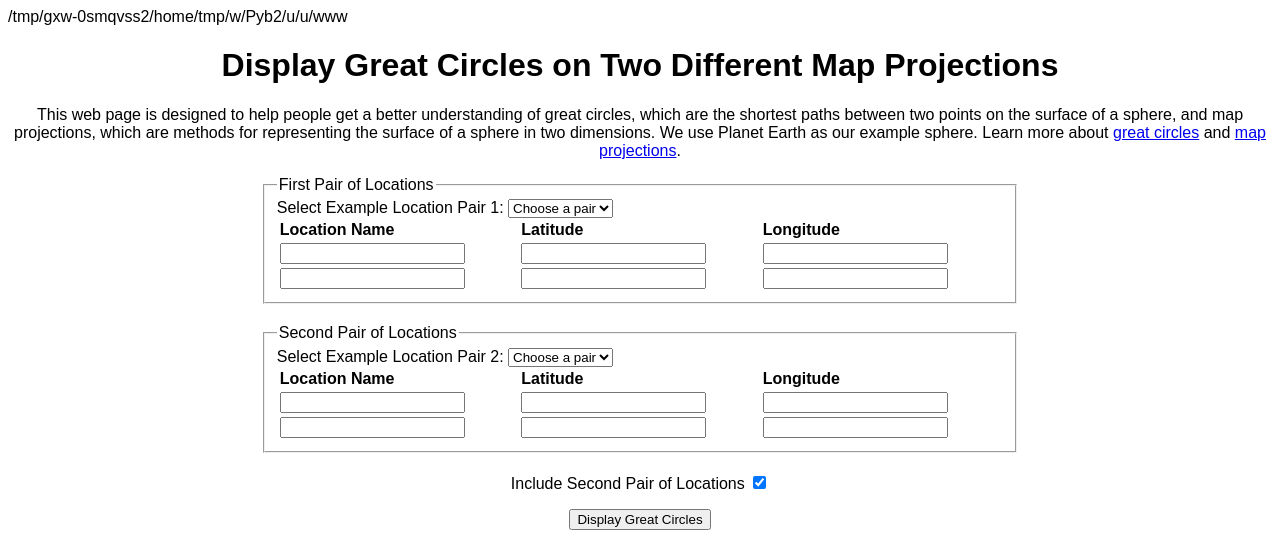
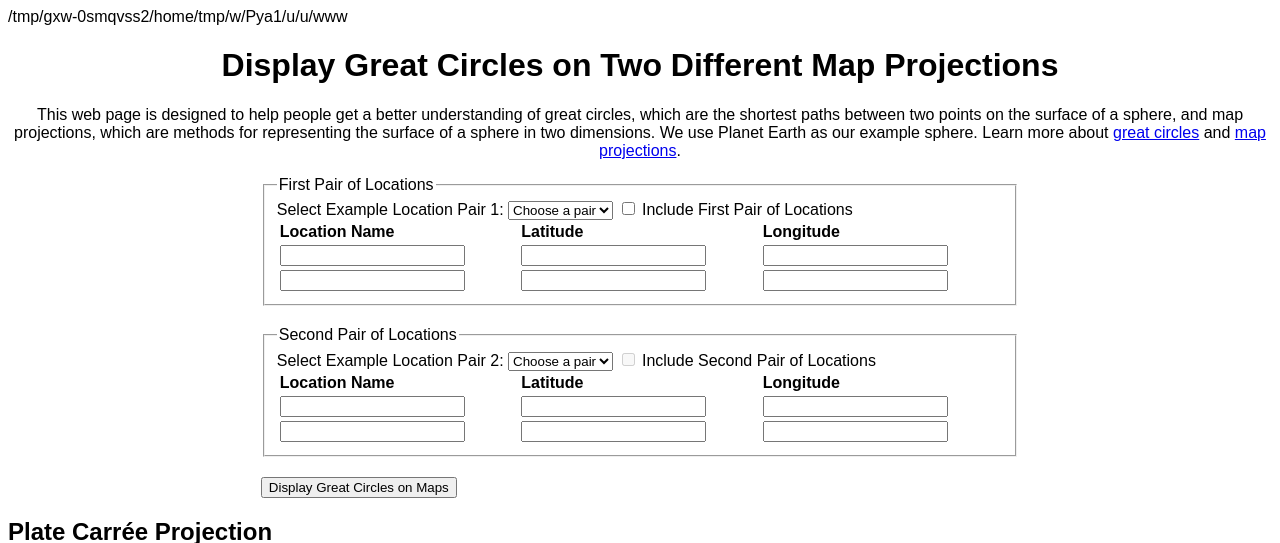
Before and after one commit to zartyblartfast/GreatCircle_MapProjections, a Flask app: page / in a window 1280 px wide. Shown: the top 543 px of the page. Run offline with Flask 3, Linux system fonts and the light colour scheme; parts of the project's set-up code (start-up, migrations or seed data) failed here and were passed over.

Commit message:
Update index.html

```diff
--- a/templates/index.html
+++ b/templates/index.html
@@ -18,6 +18,8 @@
                 <select id="dropdown1">
                     <option value="" selected="selected">Choose a pair</option>
                 </select>
+                <input type="checkbox" id="includeFirstPair" name="plotFirstPair" {% if plot_first_pair %} checked {% endif %}>
+                <label for="includeFirstPair">Include First Pair of Locations</label>
             </div>
             <table>
                 <tr>
@@ -45,6 +47,8 @@
                 <select id="dropdown2">
                     <option value="" selected="selected">Choose a pair</option>
                 </select>
+                <input type="checkbox" id="includeSecondPair" name="plotSecondPair" {% if plot_second_pair %} checked {% endif %} disabled>
+                <label for="includeSecondPair">Include Second Pair of Locations</label>
             </div>
             <table>
                 <tr>
@@ -64,19 +68,12 @@
                 </tr>
             </table>
         </fieldset>
-
-        <p><label for="includeSecondPair">Include Second Pair of Locations</label> <input type="checkbox" id="includeSecondPair" name="plotSecondPair" {% if plot_second_pair %} checked {% endif %}>
-
-        <p><button type="submit">Display Great Circles</button><img src="{{ url_for('static', filename='globe-joypixels.gif') }}" id="spinner" style="display: none"></p>
-
+        <button type="submit" id="submitButton">Display Great Circles on Maps</button>
     </form>
 
-    <!-- Add the img tags here -->
-    <img src="{{ url_for('serve_map1', filename=filename_plate_carree) }}" alt="PlateCarree projection" id="mapImage1">
-    <img src="{{ url_for('serve_map2', filename=filename_azimuthal_equidistant) }}" alt="AzimuthalEquidistant projection" id="mapImage2">
-
-    <div id="mapProjection1"></div>
-    <div id="mapProjection2"></div>
+    <h2>Plate Carrée Projection</h2>
+    <img src="{{url_for('static', filename=filename_plate_carree)}}">
+    <h2>Azimuthal Equidistant Projection</h2>
+    <img src="{{url_for('static', filename=filename_azimuthal_equidistant)}}">
 </body>
-<script src="{{ url_for('static', filename='script.js') }}"></script>
 </html>
```
